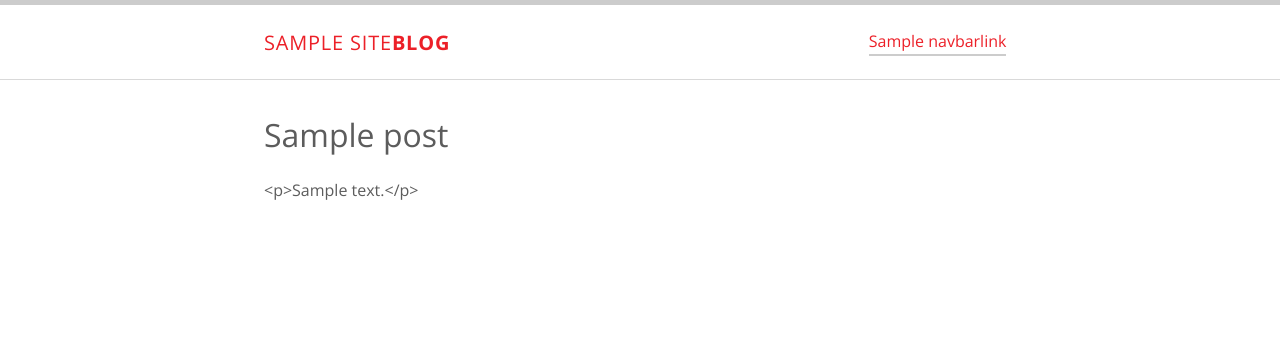
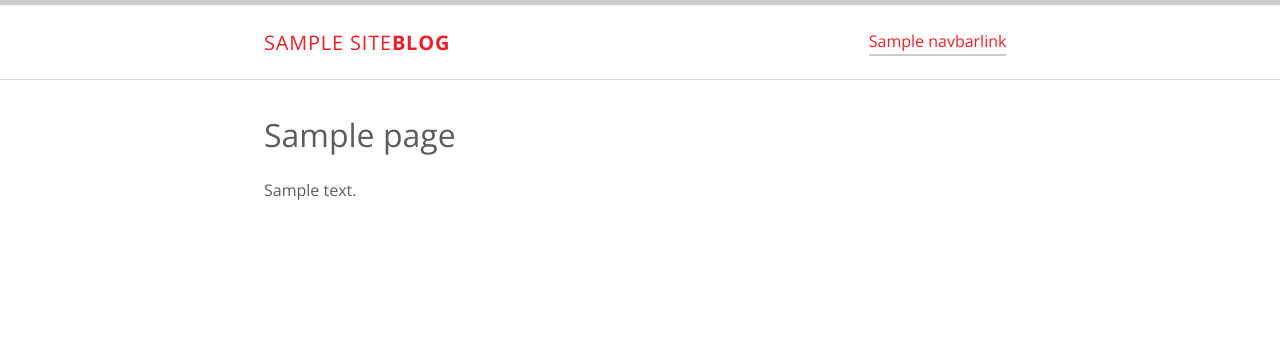
Before and after one commit to benmezger/django-blog, a Django app: template templates/blog/page.html in a window 1280 px wide. Shown: the top 340 px of the page. Run offline with Django 3.2, Linux system fonts and the light colour scheme; tables that the repository leaves empty hold one stand-in row (values such as "Sample post"); the template is opened without the code that fills it: values that come from a table or form of the project are taken from there, most other values are stand-ins (such as "Sample title", 1, 10 or a date in 2020); some libraries are stand-ins or nearby versions.

Commit message:
Fix: Page context name and add the correct template name

```diff
--- a/blog/views.py
+++ b/blog/views.py
@@ -38,7 +38,7 @@ class PostDetail(BaseBlogPage, generic.DetailView):
 class PageDetail(BaseBlogPage, generic.DetailView):
     model = NavBarLink
     context_object_name = "page"
-    template_name = "blog/post.html"
+    template_name = "blog/page.html"
     queryset = NavBarLink.objects.all()
 
     def get_context_data(self, **kwargs):
--- a/templates/blog/page.html
+++ b/templates/blog/page.html
@@ -1,13 +1,13 @@
 {% extends "_layouts/default.html" %}
-{% load markdown_extras %}
+{% load martortags %}
 
 {% block content %}
 <article class="page container">
   <header class="page-header">
-    <h1 class="page-title">{{ post.title }}</h1>
+    <h1 class="page-title">{{ page.title }}</h1>
   </header>
-  <div class="page-content {% if page.asciidoc %} asciidoc {% endif %}">
-    {{ post.content | markdown }}
+  <div class="page-content" itemprop="articleBody">
+    {{ page.post.content | safe_markdown }}
   </div>
 </article>
 
```
